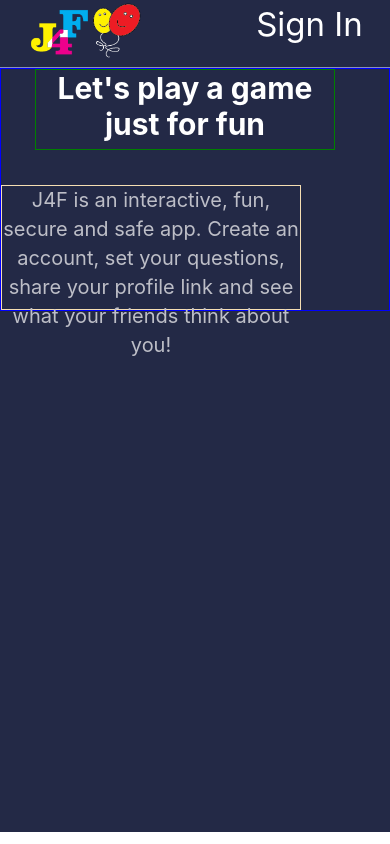
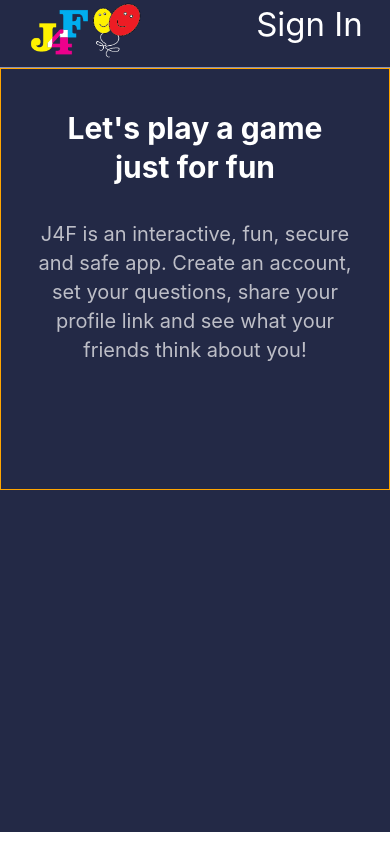
Before and after one commit to AA-Arnold/just-4-fun, a React (Create React App) app: page / in a window 390 px wide. Built offline with nearby package versions, Linux system fonts and the light colour scheme; the HTML template or start-up script is replaced by a standard one.

Commit message:
completed responsiveness for the landing page

```diff
--- a/src/pages/hero/hero.css
+++ b/src/pages/hero/hero.css
@@ -3,14 +3,14 @@ header{
     height: 90.5vh;
 }
 
-h1{
+.banner__heading{
     color: #FFFFFF;
     font-size: 6rem;
     width:54.2rem;
     height: 12.3rem;
 }
 
-p{
+.banner__paragraph{
     color: #BDBEC7;
     width:43.8rem;
     height:16.9rem;
@@ -35,37 +35,35 @@ p{
     padding-left: 4.8rem;
 }
 
-@media (min-width:320px) and (max-width:414px) {
-    .banner{
-        border: 1px solid blue;
-        width: 100%;
+@media (min-width:320px) and (max-width:414px){
+    /* .banner{
+
+    } */
+    .banner__descr{
+        width: 100vw;
+        height: 50vh;
+        padding: 0px;
+        border: 1px solid orange;
     }
-    .banner__descr{
-        padding-left: 0px;
+    .banner__heading{
+        color: #FFFFFF;
+        font-size: 3rem;
+        width: auto;
+        height: 81px;
+        text-align: center;
+        margin-top: 4rem;
+        line-height: 3.9rem;
     }
-    h1{
-        color: #FFFFFF;
-        width: 30rem;
-        height: 8.1rem;
-        /* margin: 0 50%; */
-        transform: translateX(3.4rem);
-        /* justify-content: center; */
-        font-size: 3rem;
+    .banner__paragraph{
+        color: #BDBEC7;
+        font-size: 2rem;
+        width: calc(100vw - 6rem);
         text-align: center;
-        border: 1px solid green;
-        /* font-size: 6rem;
-        width:54.2rem;
-        height: 12.3rem; */
-    }
-    p{
-        color: #BDBEC7;
-        width:30rem;
-        height:12.5rem;
-        font-size: 2rem;
-        margin-top: 3.5rem;
+        margin-top: 3rem;
+        margin-left: auto;
+        margin-right: auto;
+        margin-bottom: none;
         line-height: 2.9rem;
-        border: 1px solid wheat;
-        text-align: center;
     }
     .banner__img{
         display: none;
--- a/src/pages/hero/hero.jsx
+++ b/src/pages/hero/hero.jsx
@@ -6,8 +6,8 @@ const Hero = () =>(
     <header>
       <div className='banner'>
         <div className='banner__descr'>
-          <h1>Let's play a game <br /> just for fun</h1>
-          <p>
+          <h1 className='banner__heading'>Let's play a game <br /> just for fun</h1>
+          <p className='banner__paragraph'>
             J4F is an interactive, fun, secure and
             safe app. Create an account, set your
             questions, share your profile link and
```
Also changed, not shown: 1 other file (tests, documents, lock files or other folders).
